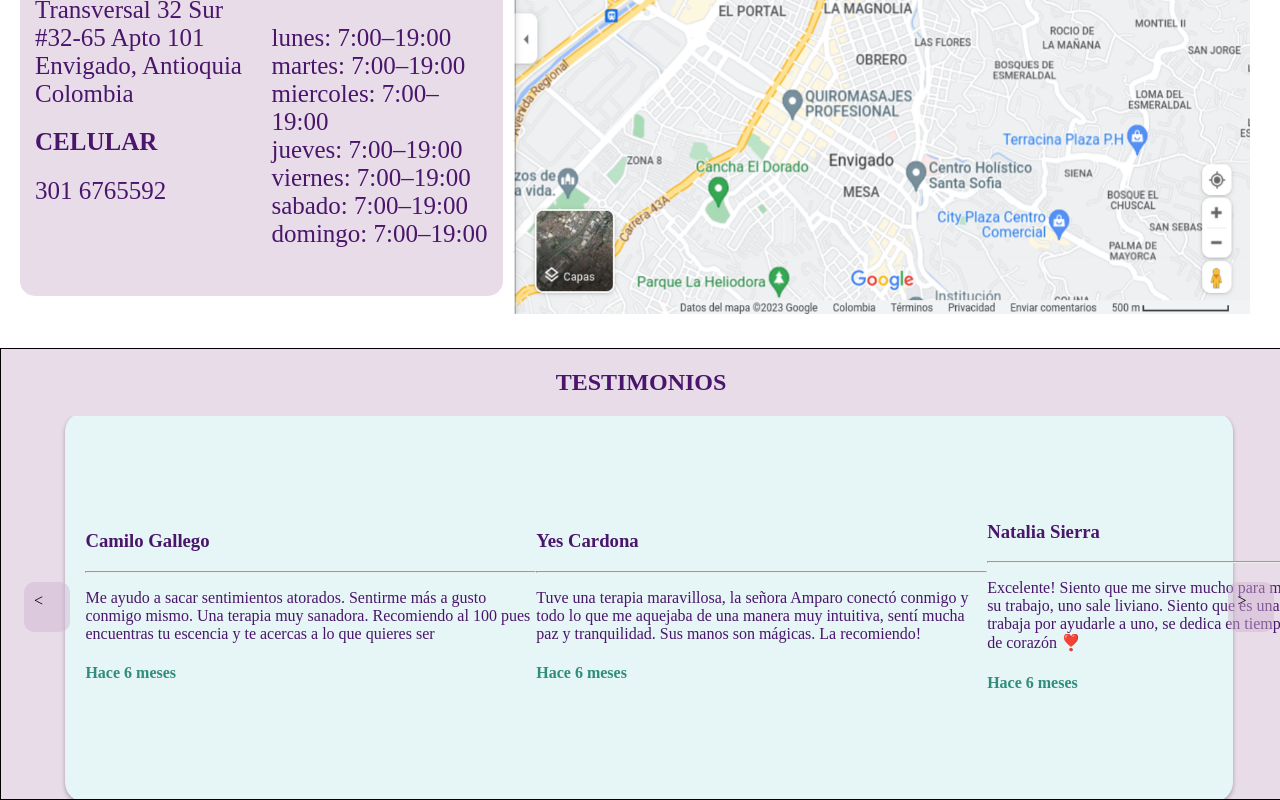
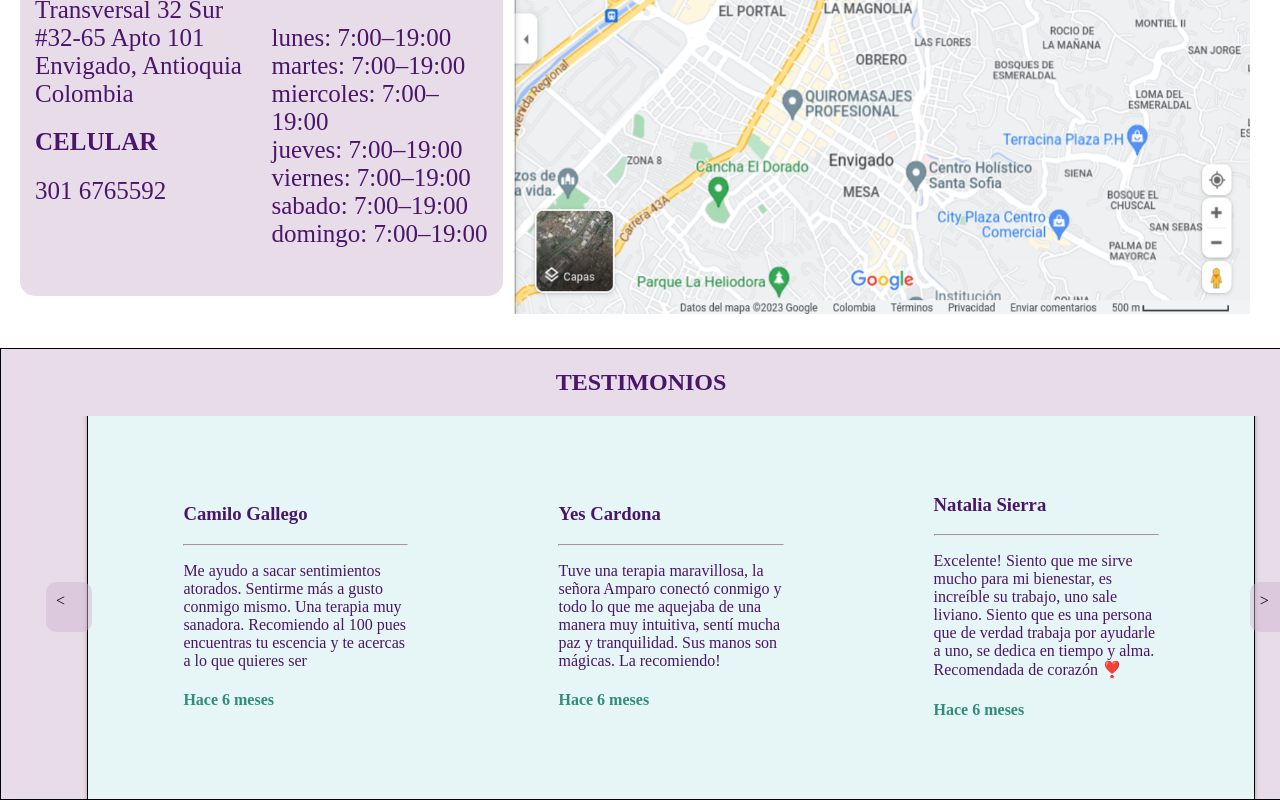
Before and after one commit to danielcarz/vercel5, a React (Vite) app: page / in a window 1280 px wide. Shown: the part 2006-2806 px from the top of the page. Built offline with nearby package versions, Linux system fonts and the light colour scheme.

Commit message:
SASS comments deskotp: poscionamiento

```diff
--- a/src/sass/index.css
+++ b/src/sass/index.css
@@ -1013,10 +1013,8 @@ body .App {
     margin: 0 auto;
     width: 100%;
     height: auto;
-    padding: 0.5rem;
+    padding: 30px;
     overflow-x: scroll;
-    -ms-scroll-snap-type: x mandatory;
-        scroll-snap-type: x mandatory;
   }
   .comment-carousel .comment-block .arrow {
     cursor: pointer;
@@ -1034,8 +1032,9 @@ body .App {
             box-shadow: 0px 2px 4px rgba(0, 0, 0, 0.3);
     margin: 0 auto;
     width: 100%;
-    height: 350px;
+    height: 400px;
     padding: 20px;
+    border: 1px solid black;
     display: -webkit-box;
     display: -ms-flexbox;
     display: flex;
@@ -1045,10 +1044,8 @@ body .App {
   }
   .comment-carousel .comment-block .comments-wrapper .text-wrapper {
     margin: 0 auto;
-    width: 40%;
+    width: 20%;
     color: #49166B;
-    -ms-flex-negative: 0;
-        flex-shrink: 0;
     scroll-snap-align: center;
   }
   .comment-carousel .comment-block .comments-wrapper .text-wrapper h4 {
```
Also changed, not shown: src/sass/components/_comments.scss (+8 -5 lines), 1 other file (tests, documents, lock files or other folders).
